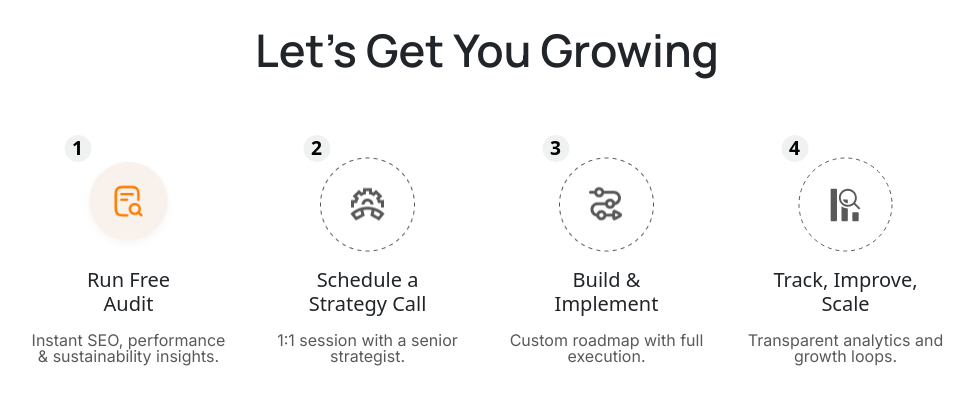
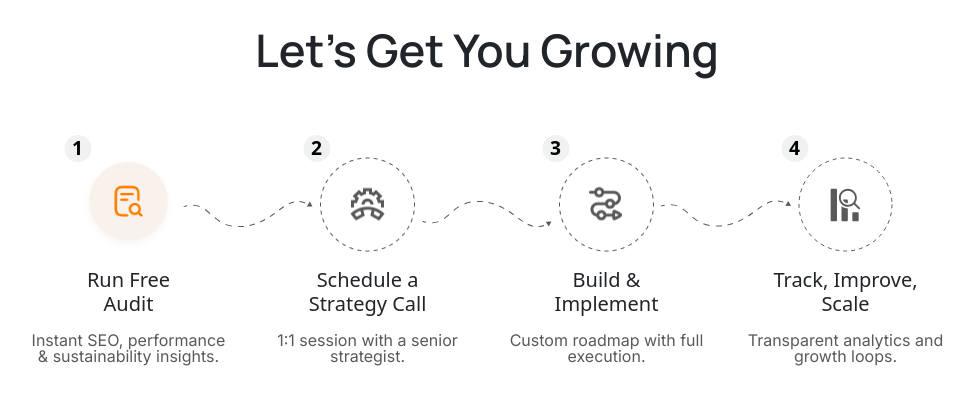
Before and after one commit to sahil952988/Concinnity-SEO, a plain HTML site: page index.html in a window 1280 px wide. Shown: the part 2900-3317 px from the top of the page, without its empty margins (153-1126 px from the left). Drawn offline with nearby package versions, Linux system fonts and the light colour scheme.

Commit message:
grwoing arrow-homepge

```diff
--- a/index.html
+++ b/index.html
@@ -294,45 +294,49 @@
               <h2>Let's Get You Growing</h2>
             </div>
 
-            <div class="row g-0">
-              <div class="col-lg-3 col-md-6">
-                <div class="process-step h-100 px-0">
+            <div class="row g-0 align-items-center text-center">
+              <!-- Step 1 -->
+              <div class="col-lg-3 col-md-6 position-relative">
+                <div class="process-step h-100">
                   <div class="process-number text-start">1</div>
-                  <div>
-                    <img src="/images/process/process1.png" alt="Audit" width="95" height="95"
-                      class="mb-3 d-inline-block" />
-                  </div>
-
+                  <img src="/images/process/process1.png" alt="Audit" width="95" height="95"
+                    class="mb-3 d-inline-block" />
                   <h5 class="fw-medium mb-3">Run Free <br />Audit</h5>
                   <p class="hard-gray">
                     Instant SEO, performance <br />& sustainability insights.
                   </p>
                 </div>
+                <!-- Arrow after Step 1 -->
+                <img src="/images/arrowicon3.svg" alt="Arrow" class="process-arrow d-none d-lg-block" />
               </div>
-              <div class="col-lg-3 col-md-6">
+
+              <!-- Step 2 -->
+              <div class="col-lg-3 col-md-6 position-relative">
                 <div class="process-step h-100">
                   <div class="process-number">2</div>
                   <img src="/images/process/process2.png" alt="Strategy Call" width="95" height="95"
                     class="mb-3 d-inline-block" />
-                  <h5 class="fw-medium mb-3">
-                    Schedule a <br />
-                    Strategy Call
-                  </h5>
+                  <h5 class="fw-medium mb-3">Schedule a <br />Strategy Call</h5>
                   <p class="hard-gray">1:1 session with a senior strategist.</p>
                 </div>
+                <!-- Arrow after Step 2 -->
+                <img src="/images/arrowicon2.svg" alt="Arrow" class="process-arrow d-none d-lg-block" />
               </div>
-              <div class="col-lg-3 col-md-6">
+
+              <!-- Step 3 -->
+              <div class="col-lg-3 col-md-6 position-relative">
                 <div class="process-step h-100">
                   <div class="process-number">3</div>
-                  <div class="mx-auto">
-                    <img src="/images/process/process3.png" alt="Build & Implement" width="95" height="95"
-                      class="mb-3 d-inline-block" />
-                  </div>
-
+                  <img src="/images/process/process3.png" alt="Build & Implement" width="95" height="95"
+                    class="mb-3 d-inline-block" />
                   <h5 class="fw-medium mb-3">Build & <br />Implement</h5>
                   <p class="hard-gray">Custom roadmap with full execution.</p>
                 </div>
+                <!-- Arrow after Step 3 -->
+                <img src="/images/arrowicon1.svg" alt="Arrow" class="process-arrow d-none d-lg-block" />
               </div>
+
+              <!-- Step 4 -->
               <div class="col-lg-3 col-md-6">
                 <div class="process-step h-100">
                   <div class="process-number">4</div>
@@ -355,6 +359,7 @@
         </div>
       </div>
     </section>
+
 
     <!-- Trusted By Section -->
     <section class="mt-6 mb-4">
--- a/styles.css
+++ b/styles.css
@@ -360,6 +360,7 @@ footer a {
   color: #171717;
 }
 
+/* Process Section Styling */
 /* Process Section Styling */
 .process-step {
   text-align: center;
@@ -384,6 +385,25 @@ footer a {
   font-size: 1.2rem;
 }
 
+/* Arrow Styling */
+.process-arrow {
+  position: absolute;
+  top: 35%;
+  right: -65px;
+  transform: translateY(-70%);
+  width: 130px;
+  height: auto;
+  z-index: 1;
+}
+
+/* Hide arrows on mobile for cleaner layout */
+@media (max-width: 991px) {
+  .process-arrow {
+    display: none;
+  }
+}
+
+
 .success-metrics-section {
   position: relative;
   z-index: 1;
```
Also changed, not shown: images/arrowicon1.svg (added), images/arrowicon2.svg (added), images/arrowicon3.svg (added), process1.svg (added), process2.svg (added), process3.svg (added), process4.svg (added).
